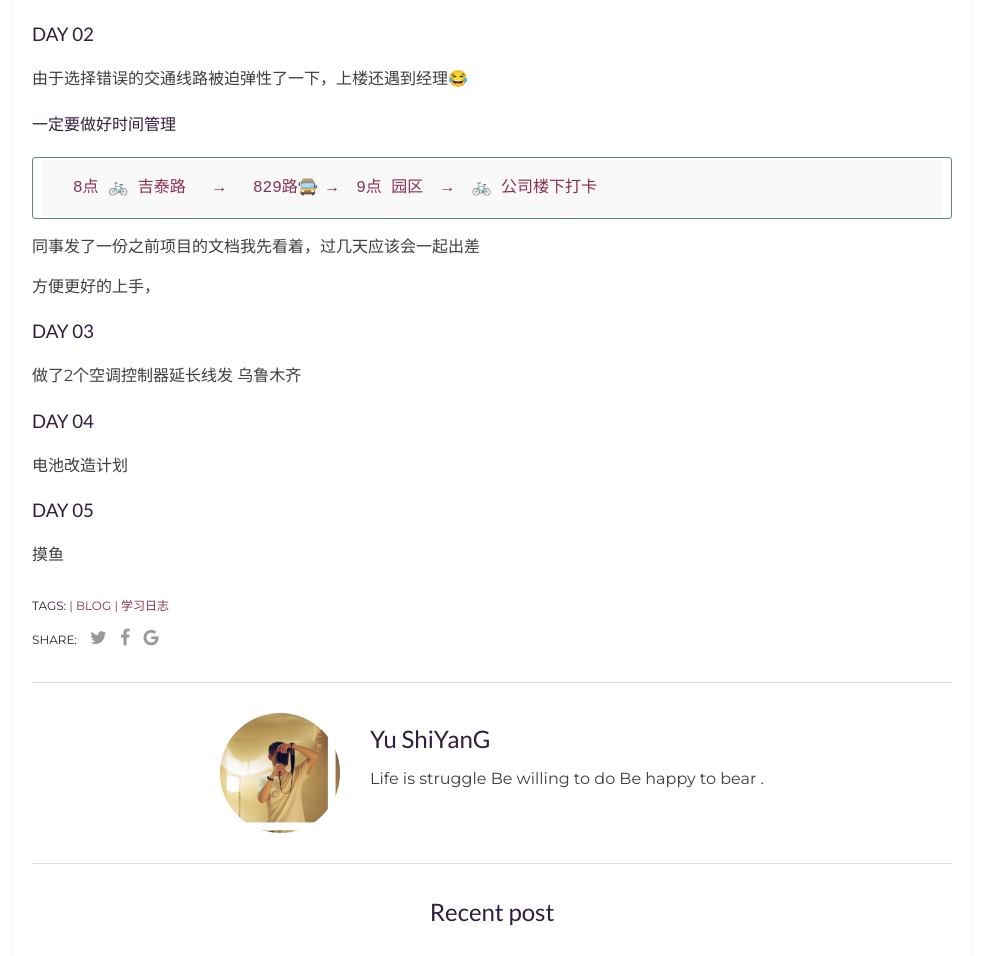
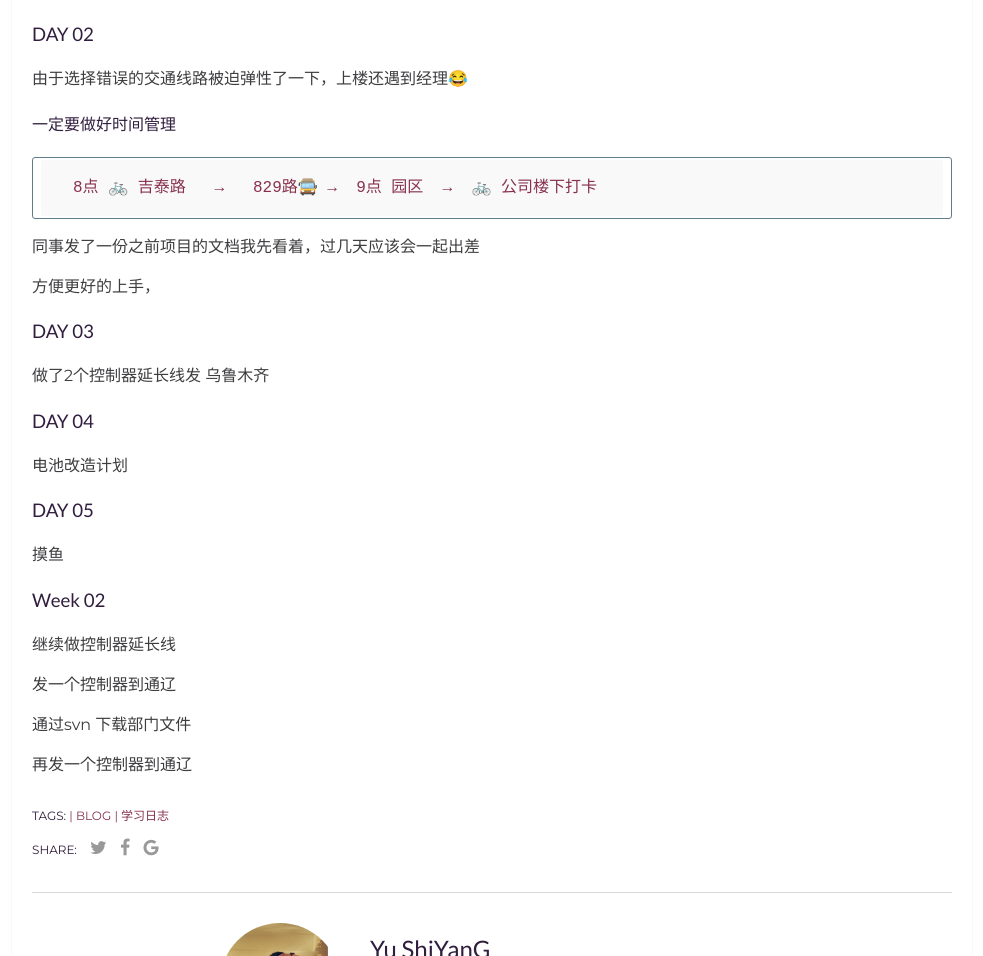
Before and after one commit to techysy/techysy.github.io, a Jekyll site: the page built from _posts/2020-05-25-move-brick-log.markdown, in a window 1280 px wide, cut to the strip 1126-2082 px from the top of the page. Shown: the whole strip, without its empty margins (148-1131 px from the left). Built offline with Jekyll 4.4.1, drawn with Linux system fonts in a browser that asks for light colours; comment, search, counter and statistics services are not loaded; a style sheet for code colours, icons or effects is not loaded.

Commit message:
更新文章

```diff
--- a/_posts/2020-05-25-move-brick-log.markdown
+++ b/_posts/2020-05-25-move-brick-log.markdown
@@ -43,7 +43,7 @@ categories: 分享
 
 ### DAY 03
 
-做了2个空调控制器延长线发 乌鲁木齐
+做了2个控制器延长线发 乌鲁木齐
 
 ### DAY 04
 
@@ -52,3 +52,13 @@ categories: 分享
 ### DAY 05
 
 摸鱼
+
+### Week 02
+
+继续做控制器延长线
+
+发一个控制器到通辽
+
+通过svn 下载部门文件
+
+再发一个控制器到通辽
```
Also changed, not shown: _posts/2020-05-26-tortoise-svn.markdown (+7 -3 lines).
